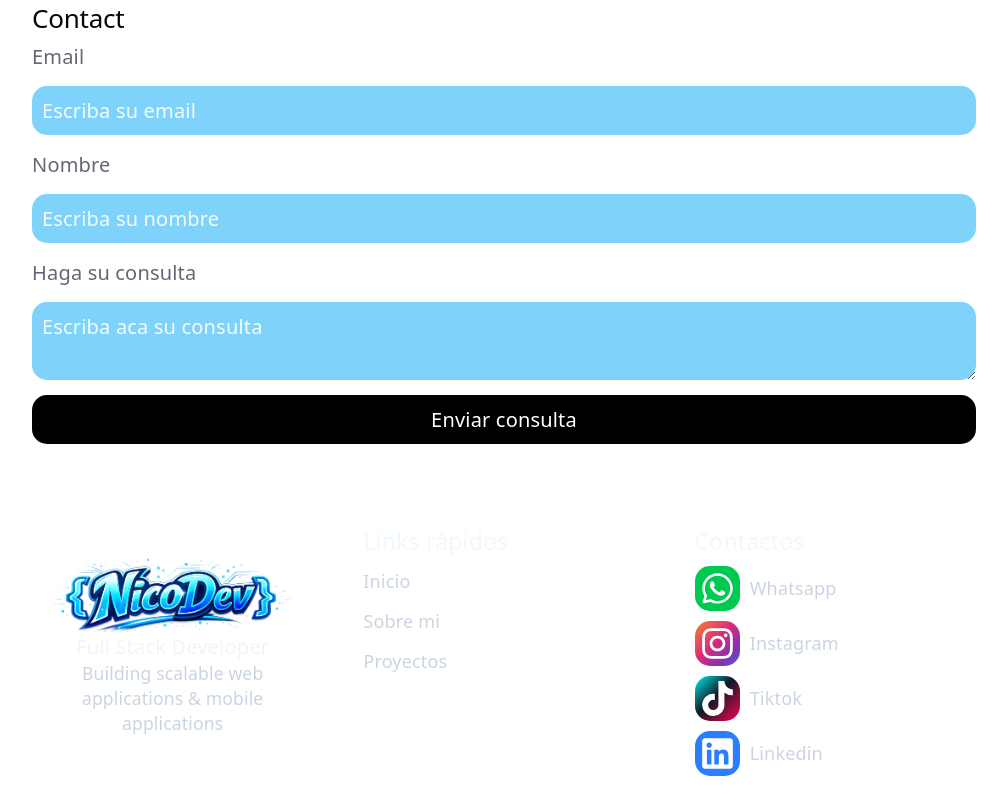
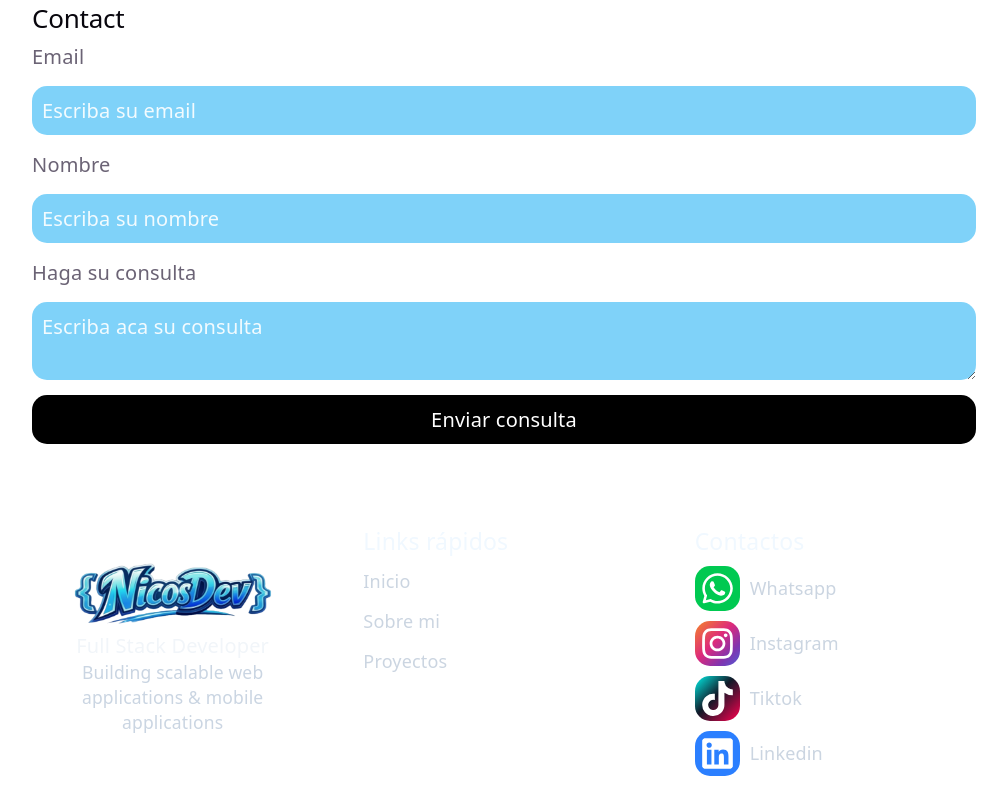
Before and after one commit to NICOGATT/Portfolio, a React (Vite) app: page / in a window 1280 px wide. Shown: the part 1181-1981 px from the top of the page, without its empty margins (256-1263 px from the left). Built offline with nearby package versions, Linux system fonts and the light colour scheme; no server answers.

Commit message:
fix: Cambie el logo del footer

```diff
--- a/src/components/footer/Footer.tsx
+++ b/src/components/footer/Footer.tsx
@@ -1,4 +1,4 @@
-import nicoDevLogo from '../../assets/logo2.png';
+
 import './footer.css';
 import { FaWhatsapp, FaInstagram, FaTiktok, FaLinkedin } from "react-icons/fa";
 
@@ -6,7 +6,7 @@ function Footer() {
   return (
     <footer className="grid grid-cols-1 gap-10 px-6 py-10 text-center md:grid-cols-3 md:text-left">
       <div className="flex flex-col items-center justify-center text-center">
-        <img src={nicoDevLogo} alt="Nico Dev Logo" className="w-40 sm:w-48" />
+        <img src="/LogosNicosDev.png" alt="Nico Dev Logo" className="w-40 sm:w-48" />
         <p className="mt-3 text-slate-100">Full Stack Developer</p>
         <p className="mt-2 max-w-56 text-sm text-slate-300">
           Building scalable web applications & mobile applications
```
